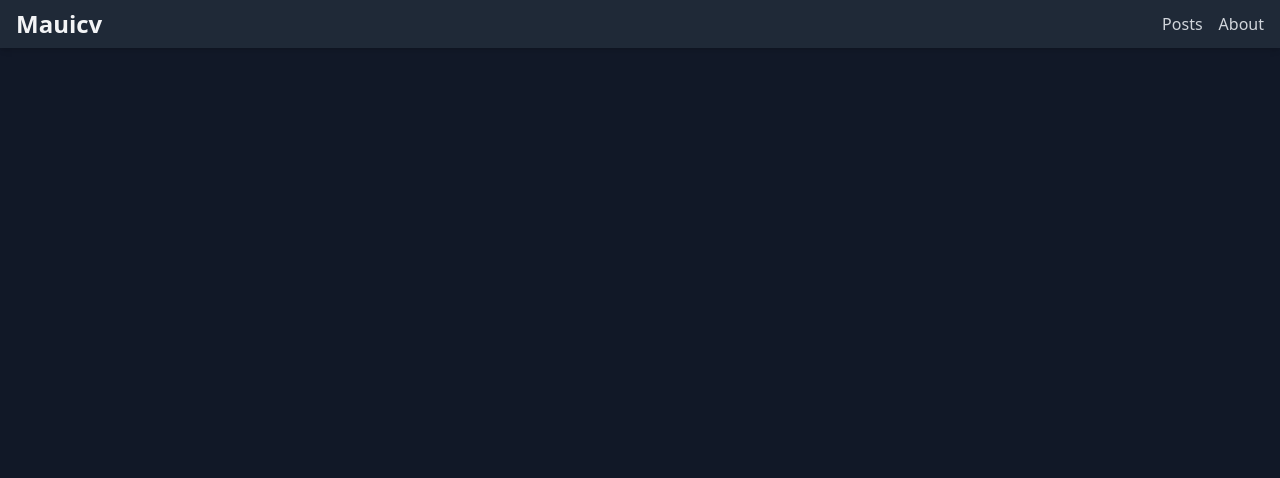
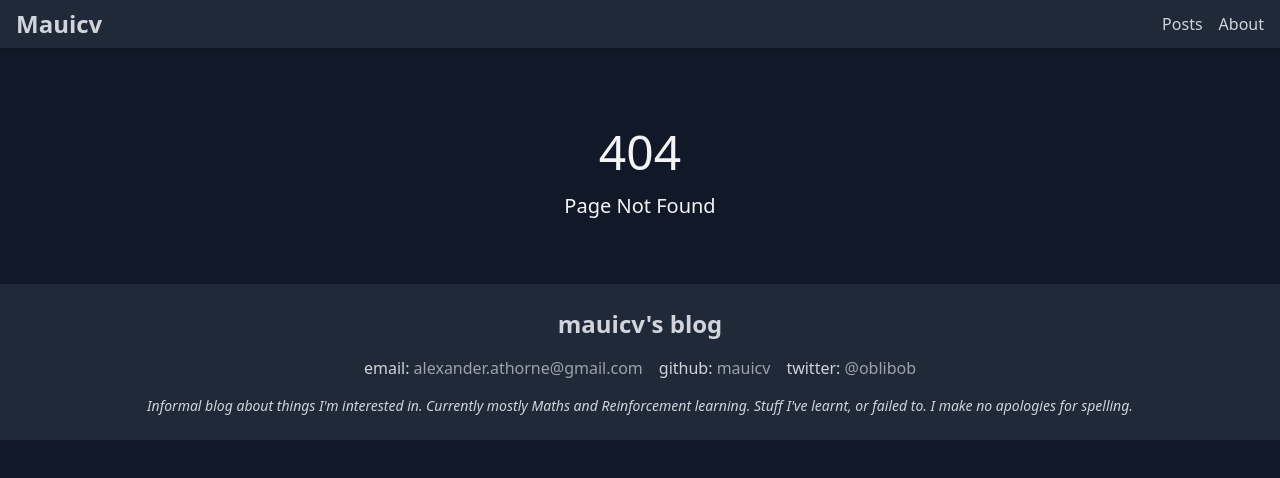
Before and after one commit to mauicv/mauicv.github.io, a React (Create React App) app: page /404 in a window 1280 px wide. Before the commit this address had no page. Shown: the top 478 px of the page. Built offline with nearby package versions, Linux system fonts and the light colour scheme.

Commit message:
Add Footer

```diff
--- a/src/App.js
+++ b/src/App.js
@@ -5,6 +5,8 @@ import Header from './components/Header';
 import BlogPosts from './components/BlogPosts';
 import BlogPostPage from './components/BlogPostPage';
 import About from './components/About';
+import NotFoundPage from './components/404Page';
+import Footer from './components/Footer';
 // import CV from './components/CV';
 // import Other from './components/Other';
 
@@ -16,12 +18,15 @@ function App() {
         <Header />
         <Routes>
           <Route path="/" element={<BlogPosts />} />
+          <Route path="/posts/" element={<BlogPosts />} />
           <Route path="/posts/:url" element={<BlogPostPage />} />
           <Route path="/about" element={<About />} />
           {/* <Route path="/cv" element={<CV />} /> */}
           {/* <Route path="/other" element={<Other />} /> */}
           {/* Other routes can be added here */}
+          <Route path="*" element={<NotFoundPage />} />
         </Routes>
+        <Footer />
       </div>
     </Router>
   );
--- /dev/null
+++ b/src/components/404Page.js
@@ -0,0 +1,11 @@
+// 404Page.js
+function NotFoundPage() {
+    return (
+      <div className="text-center mt-20">
+        <h1 className="text-5xl">404</h1>
+        <p className="text-xl mt-4">Page Not Found</p>
+      </div>
+    );
+  }
+
+  export default NotFoundPage;
--- a/src/components/BlogPostPage.js
+++ b/src/components/BlogPostPage.js
@@ -1,6 +1,6 @@
 // src/components/BlogPostPage.js
 import React, { useState, useEffect } from 'react';
-import { useParams } from 'react-router-dom';
+import { useParams, useNavigate } from 'react-router-dom';
 import { loadPostsIndex, loadPost} from '../data/loadData';
 import ReactMarkdown from 'react-markdown';
 import remarkMath from 'remark-math';
@@ -33,6 +33,7 @@ const components = {
 
 function BlogPostPage() {
   const { url } = useParams();
+  const navigate = useNavigate();
 
   const [postMeta, setPostMeta] = useState([]);
   const [postContent, setPostContent] = useState([]);
@@ -41,6 +42,10 @@ function BlogPostPage() {
     async function fetchData() {
       const data = await loadPostsIndex();
       const postMeta = data.find(p => p.url === url);
+      if (!postMeta) {
+        navigate('/404', { replace: true });
+        return null;
+      }
       const postContent = await loadPost(url);
       setPostMeta(postMeta);
       setPostContent(postContent)
--- /dev/null
+++ b/src/components/Footer.js
@@ -0,0 +1,22 @@
+// Footer.js
+function Footer() {
+    return (
+      <footer className="bg-gray-800 text-gray-300 mt-16 py-6">
+        <div className="container mx-auto text-center">
+          <h2 className="text-2xl font-semibold mb-4">mauicv's blog</h2>
+
+          <div className="mb-4 space-x-4">
+            <span>email: <a href="mailto:alexander.athorne@gmail.com" className="text-gray-400 hover:text-white transition duration-300">alexander.athorne@gmail.com</a></span>
+            <span>github: <a href="https://github.com/mauicv" target="_blank" rel="noopener noreferrer" className="text-gray-400 hover:text-white transition duration-300">mauicv</a></span>
+            <span>twitter: <a href="https://twitter.com/oblibob" target="_blank" rel="noopener noreferrer" className="text-gray-400 hover:text-white transition duration-300">@oblibob</a></span>
+          </div>
+
+          <p className="text-sm italic">
+            Informal blog about things I'm interested in. Currently mostly Maths and Reinforcement learning. Stuff I've learnt, or failed to. I make no apologies for spelling.
+          </p>
+        </div>
+      </footer>
+    );
+  }
+
+  export default Footer;
--- a/src/components/Header.js
+++ b/src/components/Header.js
@@ -8,7 +8,7 @@ function Header() {
     <header className="bg-gray-800 shadow-md">
       <div className="container mx-auto px-4 py-2 flex justify-between items-center">
         <div className="text-2xl font-bold text-gray-100">
-          Mauicv
+          <Link to="/" className="text-gray-300 hover:text-gray-100">Mauicv</Link>
         </div>
         <nav>
           <ul className="flex space-x-4">
```
